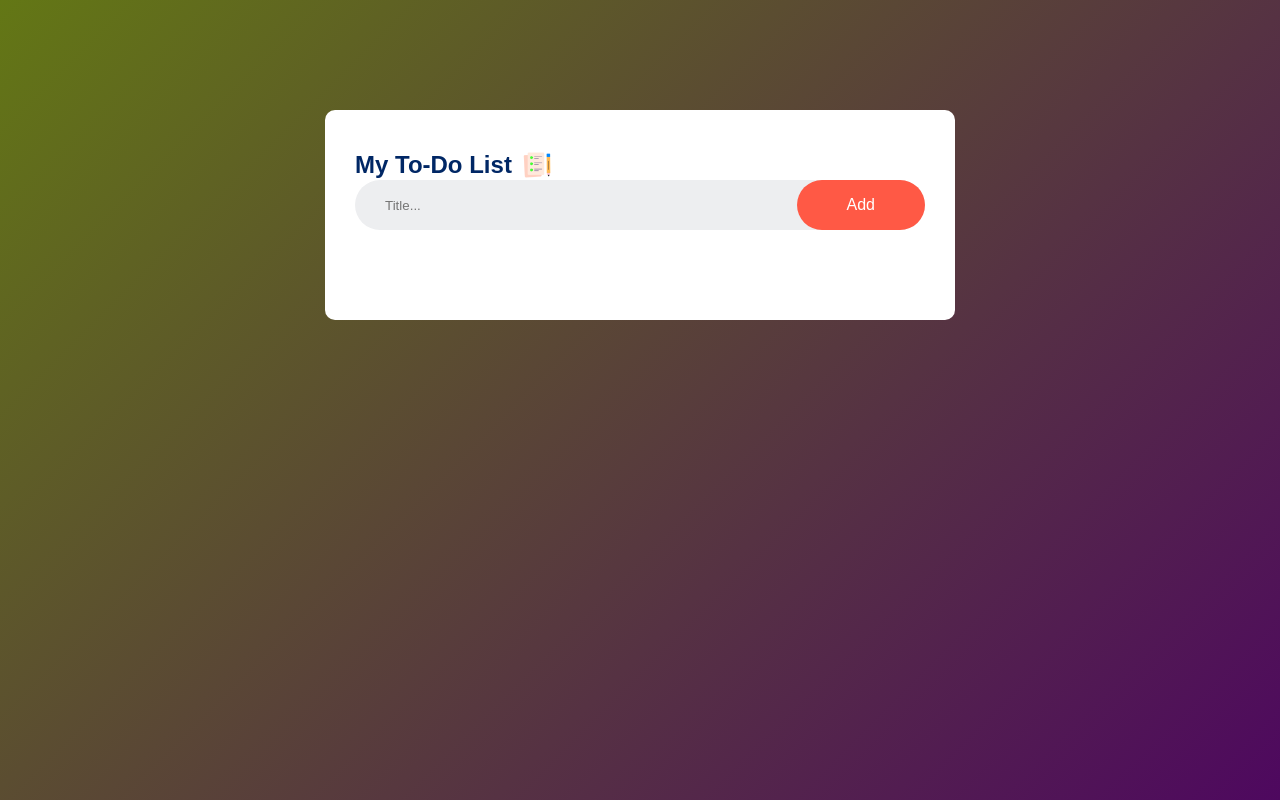
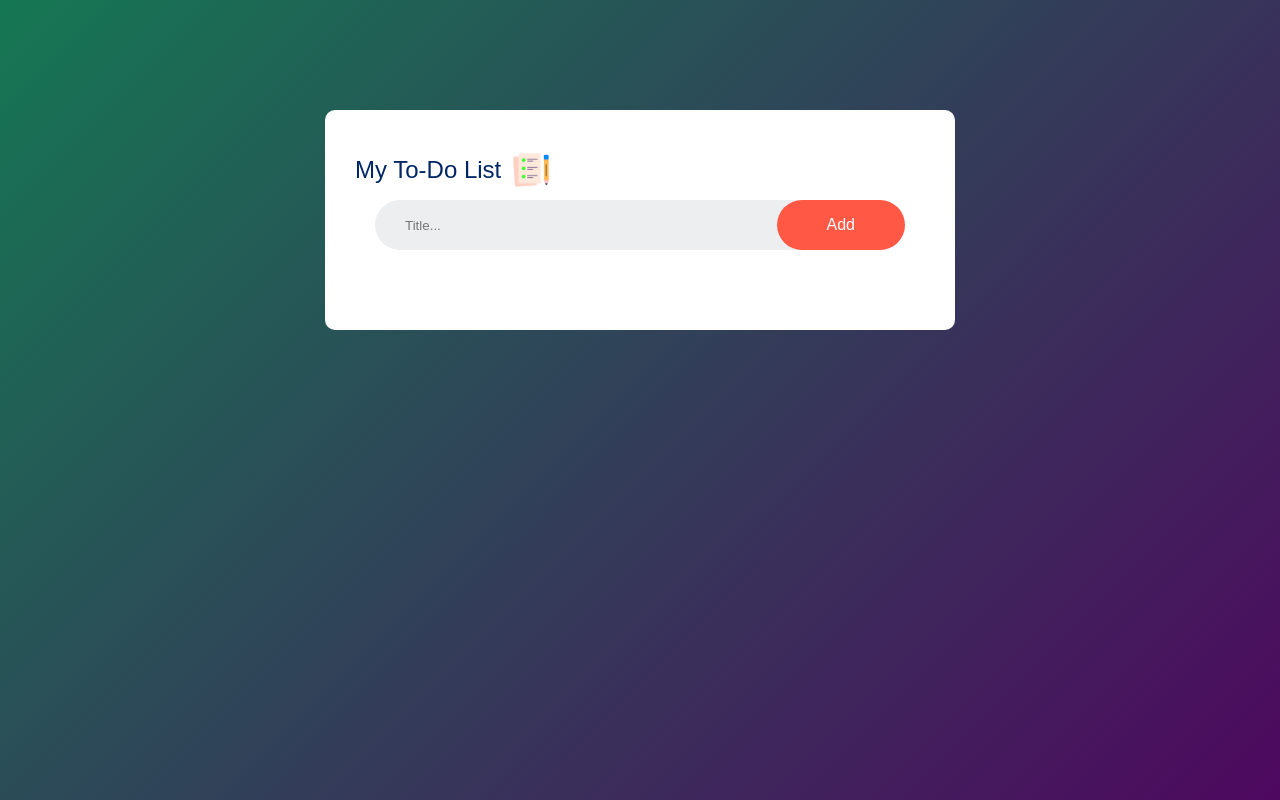
Before and after one commit to palritwick/CodeClause-Web, a plain HTML site: page Project1_To Do List/index.html in a window 1280 px wide. Drawn offline with Linux system fonts and the light colour scheme.

Commit message:
2nd commit

```diff
--- a/GoldenProject1_Github Explorer/style.css
+++ b/GoldenProject1_Github Explorer/style.css
@@ -22,6 +22,8 @@ h1 img{
     height: 2rem;
     width: 2rem;
     cursor: pointer;
+    border: 1px solid black;
+    border-radius: 50%;
 }
 .input-container {
     display: flex;
--- a/Project1_To Do List/style.css
+++ b/Project1_To Do List/style.css
@@ -7,8 +7,9 @@
 .container{
     width: 100%;
     min-height: 100vh;
-    background: linear-gradient(135deg, #637715, #4e085f);
+    background: linear-gradient(135deg, #157753, #4e085f);
     padding: 10px;
+    box-shadow: 0 4px 8px rgb(5, 5, 5);;
 }
 .todo-app{
     width: 50%;
@@ -22,9 +23,10 @@
     color: #002765;
     display: flex;
     align-items: center;
+    font-weight: 400;
 }
 .todo-app h2 img{
-    width: 30px;
+    width: 40px;
     margin-left: 10px;
 }
 .row{
@@ -34,7 +36,7 @@
     background: #edeef0;
     border-radius: 30px;
     padding-left: 20px;
-    margin-bottom: 20px;
+    margin: 10px 20px;
 }
 input{
     flex: 1;
@@ -51,6 +53,7 @@ button{
     color: #fff;
     border-radius: 40px;
     font-size: 16px;
+    font-weight: 300;
     cursor: pointer;
 }
 
```
Also changed, not shown: GoldenProject1_Github Explorer/script.js (indentation only).
